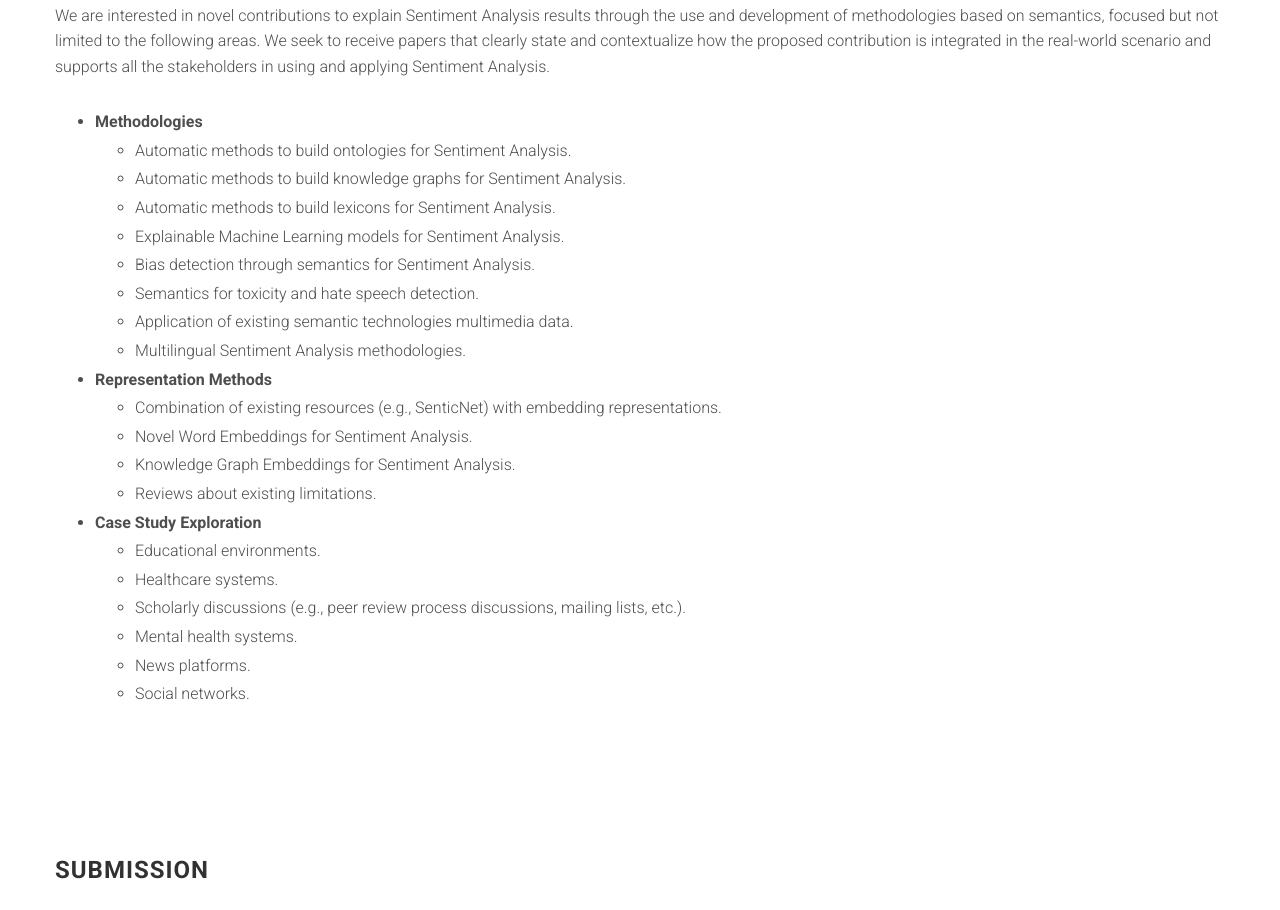
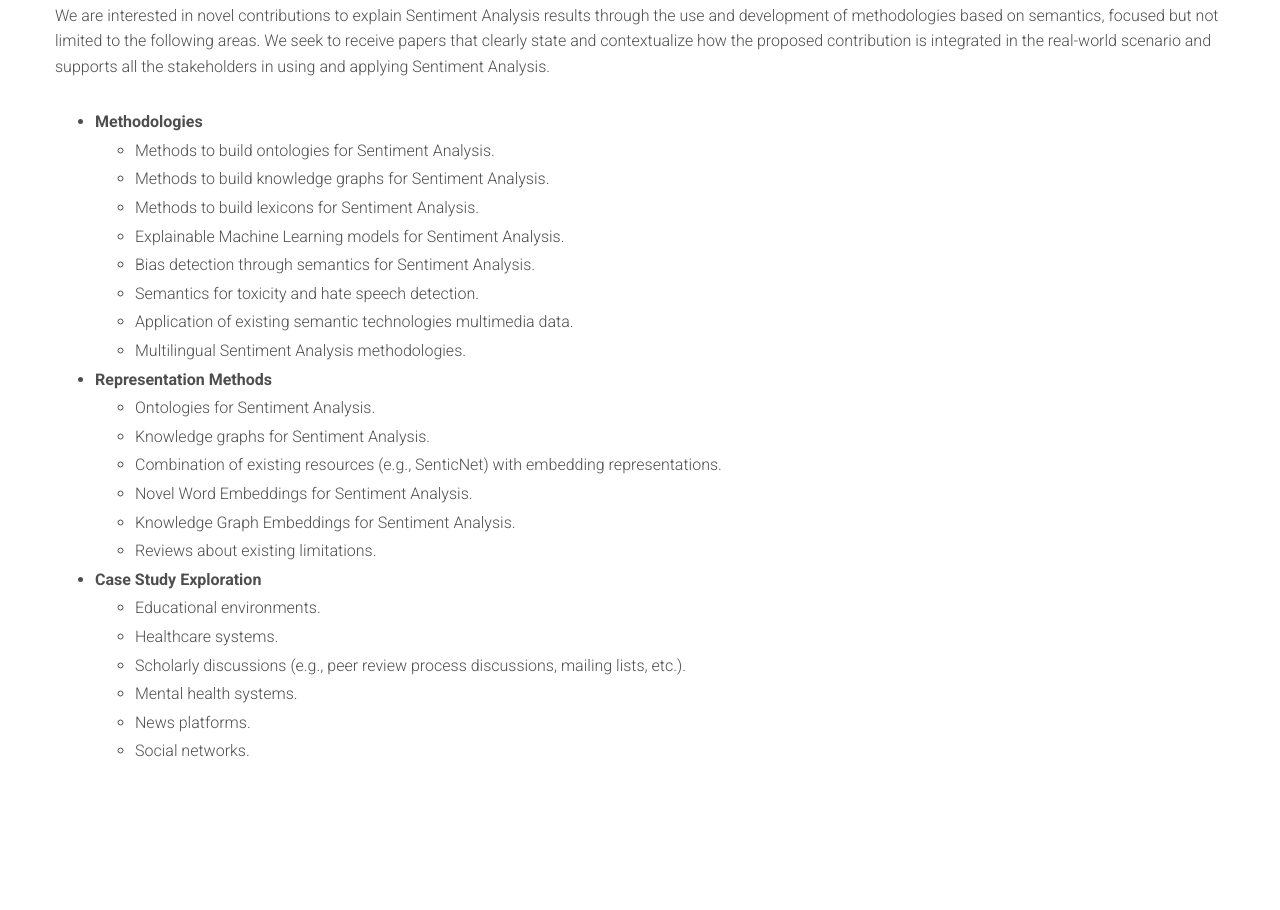
Before and after one commit to danilo-dessi/xsentiment, a website: page index.html in a window 1280 px wide. Shown: the part 1698-2608 px from the top of the page. Drawn offline with Linux system fonts and the light colour scheme; files whose address does not match are found by name.

Commit message:
updated description

```diff
--- a/index.html
+++ b/index.html
@@ -132,9 +132,9 @@
                     <ul>
                         <li><strong>Methodologies</strong></li>
                         <ul>
-                            <li>Automatic methods to build ontologies for Sentiment Analysis.</li>
-                            <li>Automatic methods to build knowledge graphs for Sentiment Analysis.</li>
-                            <li>Automatic methods to build lexicons for Sentiment Analysis.</li>
+                            <li>Methods to build ontologies for Sentiment Analysis.</li>
+                            <li>Methods to build knowledge graphs for Sentiment Analysis.</li>
+                            <li>Methods to build lexicons for Sentiment Analysis.</li>
                             <li>Explainable Machine Learning models for Sentiment Analysis.</li>
                             <li>Bias detection through semantics for Sentiment Analysis.</li>
                             <li>Semantics for toxicity and hate speech detection.</li>
@@ -143,6 +143,8 @@
                         </ul>
                         <li><strong>Representation Methods</strong></strong></li>
                         <ul>
+                            <li>Ontologies for Sentiment Analysis. </li>
+                            <li>Knowledge graphs for Sentiment Analysis.</li>
                             <li>Combination of existing resources (e.g., SenticNet) with embedding representations.</li>
                             <li>Novel Word Embeddings for Sentiment Analysis.</li>
                             <li>Knowledge Graph Embeddings for Sentiment Analysis.</li>
```
